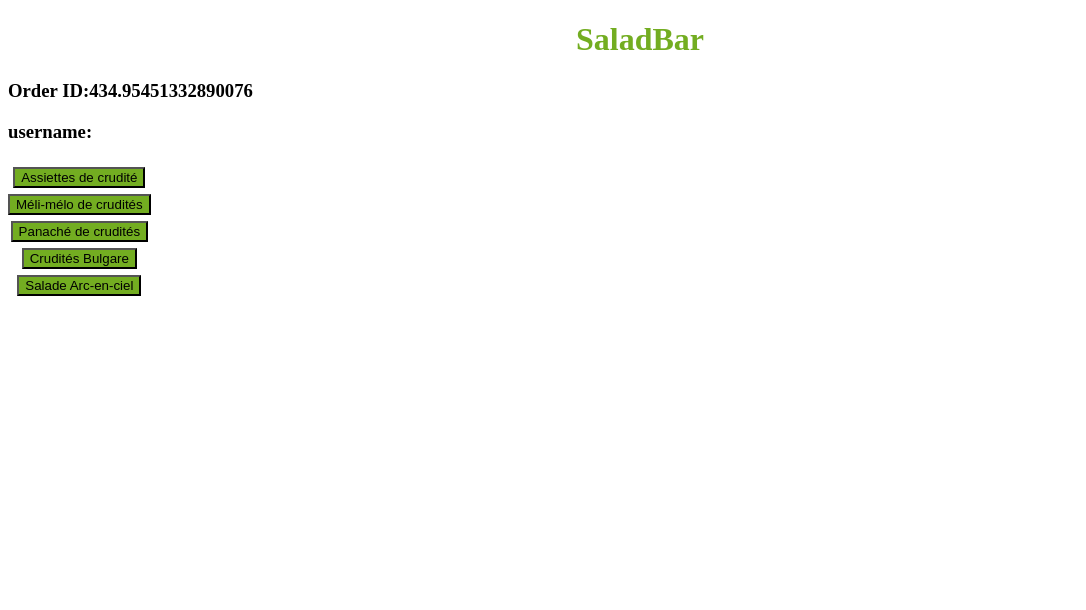
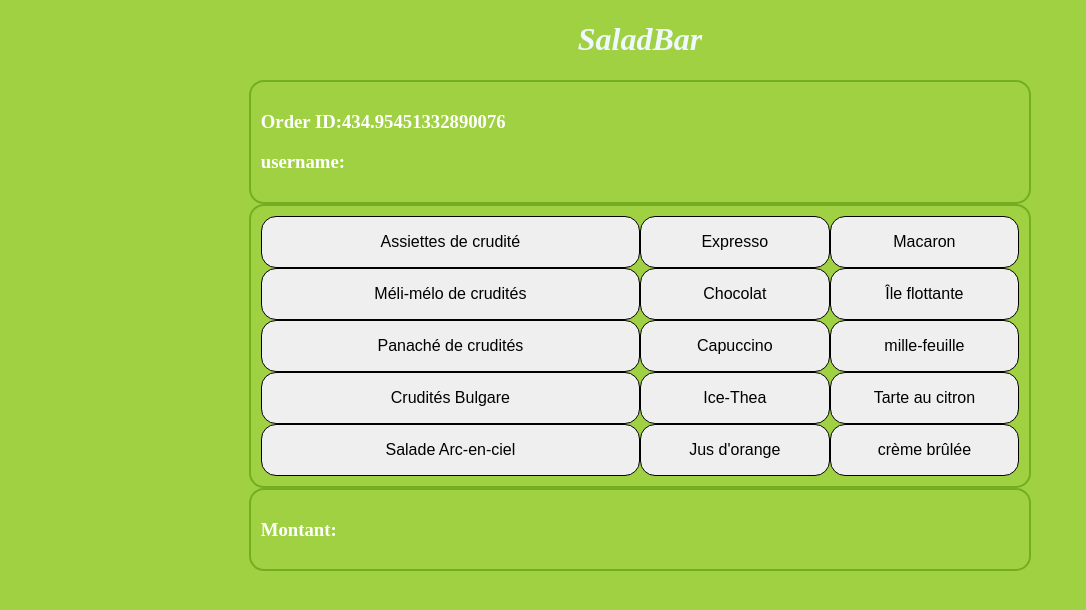
Before and after one commit to alhoussss/saladbar, a React (Create React App) app: page /Order in a window 1280 px wide. Shown: the top 610 px of the page, without its empty margins (0-1086 px from the left). Built offline with nearby package versions, Linux system fonts and the light colour scheme.

Commit message:
Menu terminer

```diff
--- a/public/index.html
+++ b/public/index.html
@@ -10,6 +10,7 @@
       content="Web site created using create-react-app"
     />
     <link rel="apple-touch-icon" href="%PUBLIC_URL%/logo192.png" />
+    <link rel="css" href="App.css" />
     <!--
       manifest.json provides metadata used when your web app is installed on a
       user's mobile device or desktop. See https://developers.google.com/web/fundamentals/web-app-manifest/
--- a/src/App.css
+++ b/src/App.css
@@ -38,12 +38,15 @@
 }
 .name{
   color: #73AD21;
+  font-style:oblique;
+  color: aliceblue;
 }
 .form{
     margin: auto;
     width: 60%;
     border: 2px solid #73AD21;
     padding: 10px;
+    border-radius: 15px;
 
 }
 #User{
@@ -51,21 +54,53 @@
   width: 60%;
   border: 2px solid #73AD21;
   padding: 10px;
+  border-radius: 15px;
 }
 #Order{
 
-  display: inline-block;
-  font-weight: 400;
-  text-align: center;
-  white-space: nowrap;
-  vertical-align: middle;
-  text-align: center;
-  font-size:x-large;
+  margin: auto;
+  width: 60%;
+  border: 2px solid #73AD21;
+  padding: 10px;
+  border-radius: 15px;
 
 }
-button{
-  background-color: #73AD21;
-  margin-left: auto;
-  margin-right: auto;
-
+ord{
+  width: 50%;
+  border-radius: 15px;
 }
+body{
+  background-color: #9fd142;
+  color: white;
+}
+.button{
+  width: 50%;
+  border: 1px solid;
+  cursor: pointer;
+  padding: 16px;
+  font-size: 16px;
+  border-radius: 15px;
+}
+.dessert{
+  width: 25%;
+  border: 1px solid;
+  cursor: pointer;
+  padding: 16px;
+  font-size: 16px;
+  border-radius: 15px;
+}
+.boisson{
+  width: 25%;
+  border: 1px solid;
+  cursor: pointer;
+  padding: 16px;
+  font-size: 16px;
+  border-radius: 15px;
+}
+#invoice{
+  margin: auto;
+  width: 60%;
+  border: 2px solid #73AD21;
+  padding: 10px;
+  border-radius: 15px;
+}
--- a/src/App.js
+++ b/src/App.js
@@ -5,8 +5,7 @@ import { BrowserRouter as Router } from "react-router-dom";
 import { Route, Routes } from "react-router-dom";
 import React from "react";
 import ReactDOM from "react-dom/client";
-import Home  from './components/home';
-import Order from './components/services/services/order';
+import Order from './order';
 import { useNavigate } from 'react-router-dom';
 
 
@@ -50,21 +49,27 @@ function Form(){
 
   return(
     <>
-
+      <div id='background'>
         <div id='User'>
           <h3>Order ID:434.95451332890076</h3>
-          <h3>username:${username}</h3>
+          <h3>username:{username}</h3>
         </div>
 
         <form className='form'>
         <input type='text' placeholder='Username ' value={username} onChange = {e => setusername(e.target.value)} />
-        <button  onClick={()=> navigate('/Order')}>Start my order</button>
-
-      </form>
+        <button className='ord' onClick={()=> navigate('/Order')}>Start my order</button>
+        </form>
+      </div>
     </>
   )
 
 }
+function Prices(price){
+
+  return(
+    console.log(19)
+  )
+}
 
 
 export default App;
--- a/src/components/home.js
+++ /dev/null
@@ -1,9 +0,0 @@
-import React  from "react";
-
-export default function Home(){
-    return(
-        <div>
-            <h1>site web</h1>
-        </div>
-    )
-}
--- a/src/components/services/services/order.js
+++ /dev/null
@@ -1,22 +0,0 @@
-import React from "react";
-
-export default function Order(){
-    return(
-        <>
-            <div>
-            <h3>Order ID:434.95451332890076</h3>
-            <h3>username:</h3>
-            </div>
-            <div id="Order">
-                <form>
-                    <button>Assiettes de crudité</button><br/>
-                    <button>Méli-mélo de crudités</button><br/>
-                    <button>Panaché de crudités</button><br/>
-                    <button>Crudités Bulgare</button><br/>
-                    <button>Salade Arc-en-ciel</button>
-                </form>
-            </div>
-        </>
-
-    )
-}
--- /dev/null
+++ b/src/order.js
@@ -0,0 +1,37 @@
+import React from "react";
+import Prices from './App.js';
+
+export default function Order(){
+    return(
+        <>
+            <div id="User">
+            <h3>Order ID:434.95451332890076</h3>
+            <h3>username:</h3>
+            </div>
+            <div id="Order">
+                <form >
+                    <button className="button" onClick={Prices}>Assiettes de crudité</button>
+                    <button className="boisson" onClick={Prices}>Expresso</button>
+                    <button className="dessert" onClick={Prices}> Macaron</button><br/>
+                    <button className="button" onClick={Prices}>Méli-mélo de crudités</button>
+                    <button className="boisson" onClick={Prices}>Chocolat</button>
+                    <button className="dessert" onClick={Prices}>Île flottante</button><br/>
+                    <button className="button" onClick={Prices}>Panaché de crudités</button>
+                    <button className="boisson" onClick={Prices}>Capuccino</button>
+                    <button className="dessert" onClick={Prices}>mille-feuille</button><br/>
+                    <button className="button" onClick={Prices}>Crudités Bulgare</button>
+                    <button className="boisson" onClick={Prices}>Ice-Thea</button>
+                    <button className="dessert" onClick={Prices}>Tarte au citron</button><br/>
+                    <button className="button" onClick={Prices}>Salade Arc-en-ciel</button>
+                    <button className="boisson" onClick={Prices}>Jus d'orange</button>
+                    <button className="dessert" onClick={Prices}>crème brûlée</button>
+                </form>
+            </div>
+            <div id="invoice">
+                <h3>Montant:{Prices}</h3>
+
+            </div>
+        </>
+
+    )
+}
```
Also changed, not shown: src/salade.jpg (added).
